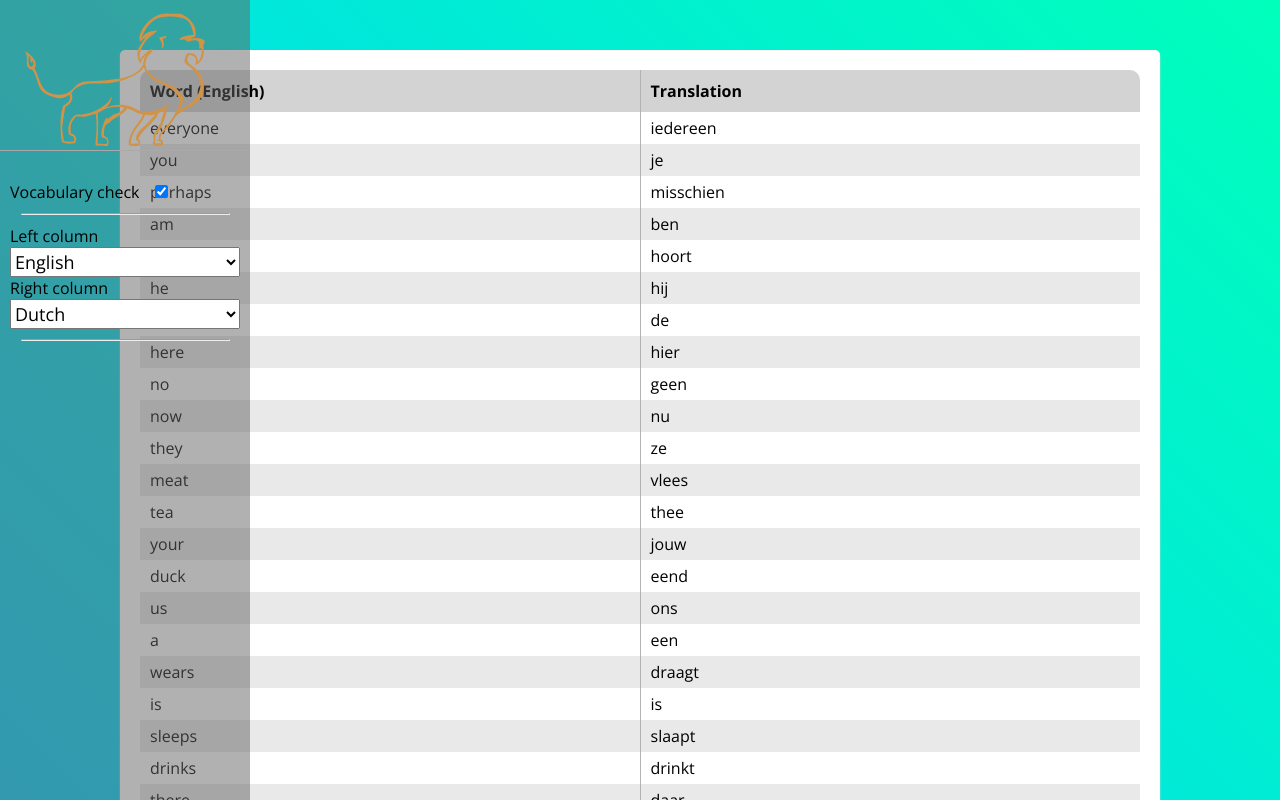
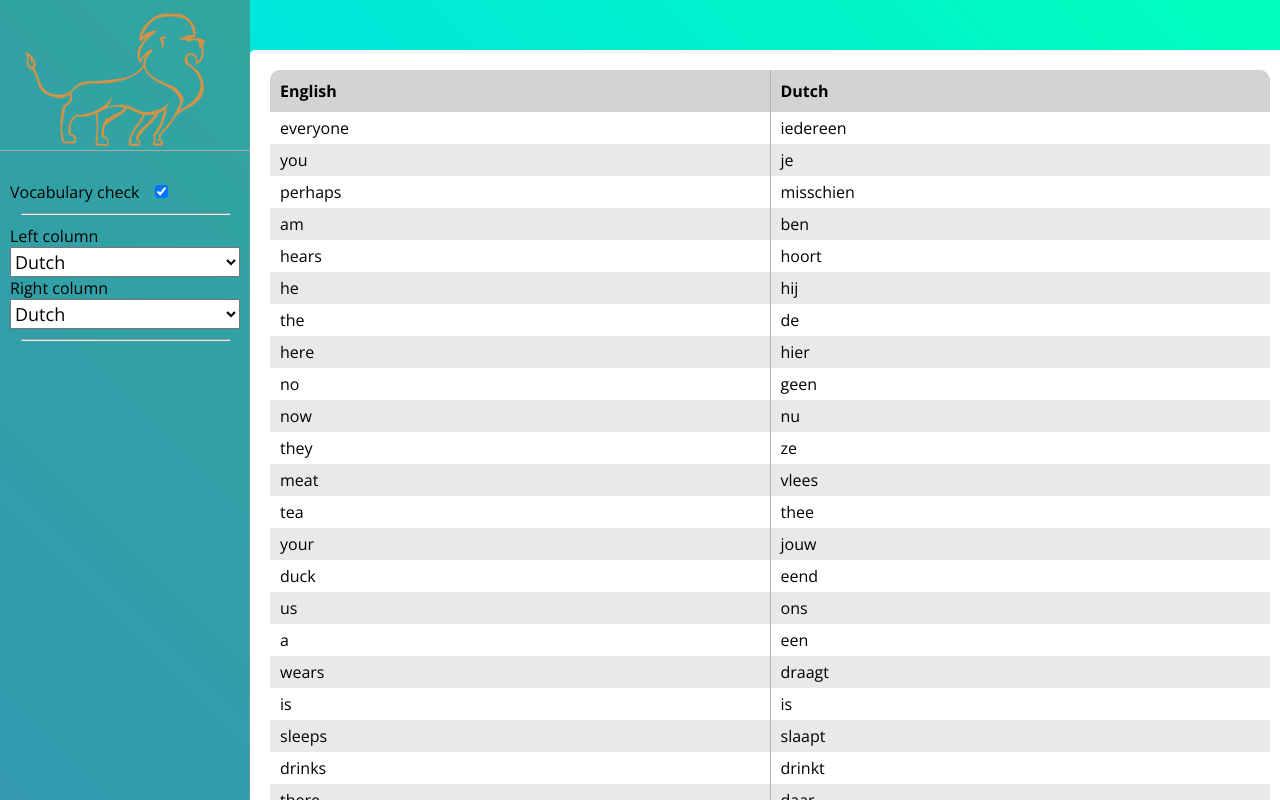
Before and after one commit to ErikNaljota/dictionary-app, an Angular app: page / in a window 1280 px wide. Shown: the top 800 px of the page. Built offline with nearby package versions, Linux system fonts and the light colour scheme.

Commit message:
Yer a wizard, Harry

```diff
--- a/src/app/app.component.html
+++ b/src/app/app.component.html
@@ -1,5 +1,7 @@
 <div class="background"></div>
 <div id="dictionary-app">
   <app-navigation></app-navigation>
-  <app-body></app-body>
+  <div class="body">
+    <app-body></app-body>
+  </div>
 </div>
--- a/src/app/app.component.scss
+++ b/src/app/app.component.scss
@@ -1,6 +1,5 @@
 .background {
   position: fixed;
-  //background-color: gray;
   width: 100%;
   height: 100vh;
   background-image: linear-gradient(
@@ -14,4 +13,8 @@
   position: absolute;
   width: 100%;
   height: 100%;
+
+  .body {
+    margin-left: 250px;
+  }
 }
--- a/src/app/dictionary/dictionary.component.html
+++ b/src/app/dictionary/dictionary.component.html
@@ -1,11 +1,11 @@
 <div id="dictionary">
   <div class="header">
-    <div class="header-name"><p>Word ({{sourceLanguage | titlecase}})</p></div>
-    <div class="header-name"><p>Translation</p></div>
+    <div class="header-name"><p>{{leftColumn | titlecase}}</p></div>
+    <div class="header-name"><p>{{rightColumn | titlecase}}</p></div>
   </div>
 
-  <div class="table-row" *ngFor="let word of words">
-    <div class="table-row-column"><p>{{word['english']}}</p></div>
-    <div class="table-row-column"><p>{{word['dutch']}}</p></div>
+  <div class="table-row" *ngFor="let word of words | slice: 0: 100;">
+    <div class="table-row-column"><p>{{word[leftColumn]}}</p></div>
+    <div class="table-row-column"><p>{{word[rightColumn]}}</p></div>
   </div>
 </div>
--- a/src/app/dictionary/dictionary.component.ts
+++ b/src/app/dictionary/dictionary.component.ts
@@ -3,6 +3,7 @@ import {DictionaryService} from './dictionary.service';
 import {SettingsService} from '../settings/settings.service';
 import * as Words from '../../assets/words.json';
 import {Word} from './word';
+import {VocabularyService} from '../services/vocabulary.service';
 
 @Component({
   selector: 'app-dictionary',
@@ -10,21 +11,24 @@ import {Word} from './word';
   styleUrls: ['./dictionary.component.scss']
 })
 export class DictionaryComponent implements OnInit {
-  private sourceLanguage = 'english';
-  private translationLanguage = 'dutch';
   private words: Word[] = [];
+  private leftColumn: string = 'english';
+  private rightColumn: string = 'dutch';
+  private checkVocabulary: boolean = false;
 
-  constructor(private dictionaryService: DictionaryService, private settingsService: SettingsService) {
-    this.sourceLanguage = settingsService.sourceLanguage;
-    this.translationLanguage = settingsService.translationLanguage;
+  constructor(private dictionaryService: DictionaryService,
+              private settingsService: SettingsService,
+              private vocabularyService: VocabularyService) {
+    // this.sourceLanguage = settingsService.sourceLanguage;
+    // this.translationLanguage = settingsService.translationLanguage;
   }
 
   ngOnInit(): void {
-    // Temp.default.map((value: Word) => console.log('Value: ', value.dutch));
-    // const words: Word[] = [];
     Words.default.forEach((obj: Word) => {
       this.words.push(obj);
     });
-    console.log('Obj', this.words);
+
+    this.vocabularyService.leftColumn.subscribe(value => this.leftColumn = value.toLocaleLowerCase());
+    this.vocabularyService.rightColumn.subscribe(value => this.rightColumn = value.toLocaleLowerCase());
   }
 }
--- a/src/app/dictionary/dictionary.service.ts
+++ b/src/app/dictionary/dictionary.service.ts
@@ -13,7 +13,7 @@ export class DictionaryService {
   }
 
   private generateDictionary() {
-    this.http.get<Dictionary[]>('assets/words.json').subscribe(response => {this.dictionary = response; console.log('AAA', response);});
+    this.http.get<Dictionary[]>('assets/words.json').subscribe(response => this.dictionary = response);
   }
 
   public refreshDictionary() {
--- a/src/app/navigation/navigation.component.html
+++ b/src/app/navigation/navigation.component.html
@@ -9,21 +9,13 @@
     <hr>
 
     <label>Left column</label>
-    <select (change)="leftColumn = $event.target.value">
-      <option>Dutch</option>
-      <option selected>English</option>
-      <option>Russian</option>
-      <option>Italian</option>
-      <option>French</option>
+    <select (change)="leftColumn = $event.target.value; vocabularyService.leftColumn.next($event.target.value)">
+      <option *ngFor="let language of languagesList">{{language | titlecase}}</option>
     </select>
 
     <label>Right column</label>
-    <select (change)="rightColumn = $event.target.value">
-      <option selected>Dutch</option>
-      <option>English</option>
-      <option>Russian</option>
-      <option>Italian</option>
-      <option>French</option>
+    <select (change)="rightColumn = $event.target.value; vocabularyService.rightColumn.next($event.target.value)">
+      <option *ngFor="let language of languagesList">{{language | titlecase}}</option>
     </select>
 
     <hr>
--- a/src/app/navigation/navigation.component.ts
+++ b/src/app/navigation/navigation.component.ts
@@ -1,4 +1,5 @@
 import {Component, OnInit} from '@angular/core';
+import {VocabularyService} from '../services/vocabulary.service';
 
 @Component({
   selector: 'app-navigation',
@@ -9,10 +10,18 @@ export class NavigationComponent implements OnInit {
   public checkVocabulary: boolean = true;
   public leftColumn: string;
   public rightColumn: string;
+  private languagesList: string[] = [];
 
-  constructor() {
+  constructor(private vocabularyService: VocabularyService) {
+    this.languagesList = vocabularyService.languagesList;
   }
 
   ngOnInit() {
   }
+
+  a() {
+    this.vocabularyService.checkVocabulary.next(this.checkVocabulary);
+    // this.vocabularyService.rightColumn.next(this.rightColumn);
+    // this.vocabularyService.leftColumn.next(this.leftColumn);
+  }
 }
--- /dev/null
+++ b/src/app/services/vocabulary.service.ts
@@ -0,0 +1,15 @@
+import {Injectable} from '@angular/core';
+import {Subject} from 'rxjs';
+
+@Injectable({
+  providedIn: 'root'
+})
+export class VocabularyService {
+  public leftColumn = new Subject<string>();
+  public rightColumn = new Subject<string>();
+  public checkVocabulary = new Subject<boolean>();
+  public languagesList: string[] = ['dutch', 'english', 'russian', 'italian', 'french'];
+
+  constructor() {
+  }
+}
```
